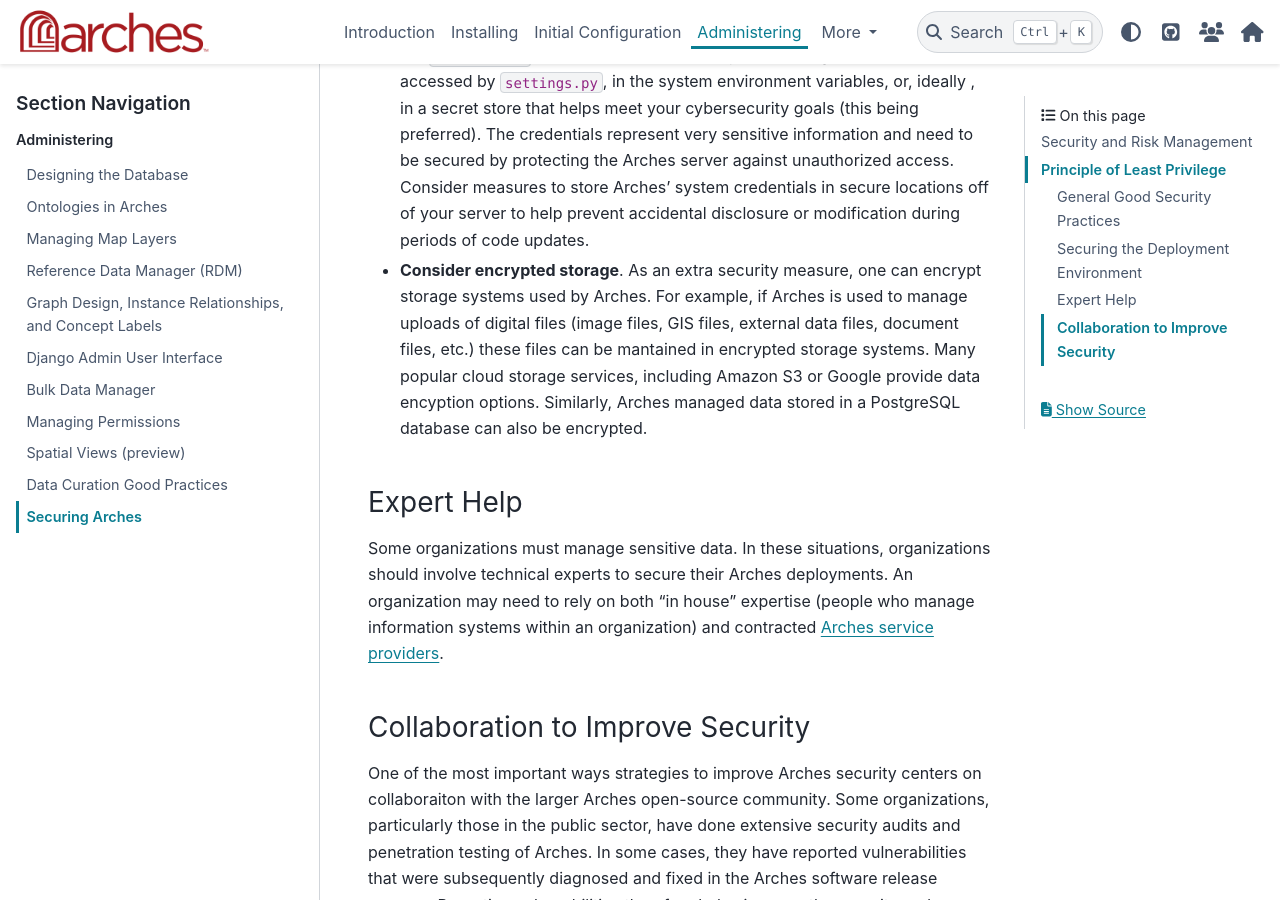
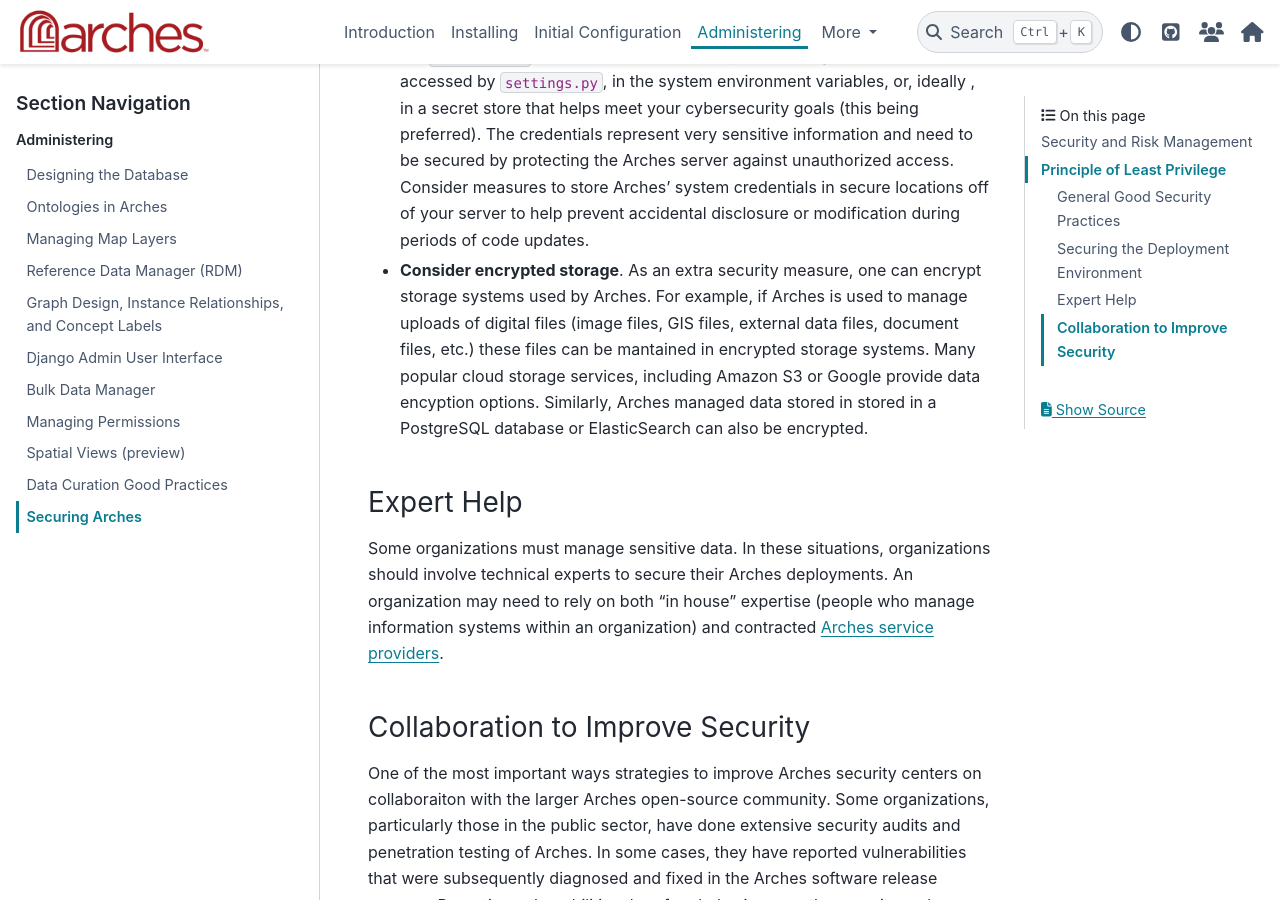
Before and after one commit to archesproject/arches-docs, a Sphinx documentation site: the page built from docs/administering/security.rst, in a window 1280 px wide and 900 px high, scrolled down 3622 px. Built offline with Sphinx 7.4.7 and the PyData theme 0.15.4, drawn with Linux system fonts in a browser that asks for light colours.

Commit message:
Update for review comment

```diff
--- a/docs/administering/security.rst
+++ b/docs/administering/security.rst
@@ -51,7 +51,7 @@
 
 * **Protect your Arches system credentials**. While use of strong passwords is a key security measure, one also needs to protect the server(s) where Arches is deployed. To function, the Arches application needs to be supplied with multiple passwords and other credentials in order to connect with dependency applications, including the PostgreSQL database. These credentials need to be added to or accessible to the ``settings.py`` (or similar ``settings_local.py``) files. To do so, you can choose to store credentials in the ``settings.py`` (or similar) file itself, in seperate configuration files accessed by ``settings.py``, in the system environment variables, or, ideally , in a secret store that helps meet your cybersecurity goals (this being preferred). The credentials represent very sensitive information and need to be secured by protecting the Arches server against unauthorized access. Consider measures to store Arches' system credentials in secure locations off of your server to help prevent accidental disclosure or modification during periods of code updates.
 
-* **Consider encrypted storage**. As an extra security measure, one can encrypt storage systems used by Arches. For example, if Arches is used to manage uploads of digital files (image files, GIS files, external data files, document files, etc.) these files can be mantained in encrypted storage systems. Many popular cloud storage services, including Amazon S3 or Google provide data encyption options. Similarly, Arches managed data stored in a PostgreSQL database can also be encrypted.
+* **Consider encrypted storage**. As an extra security measure, one can encrypt storage systems used by Arches. For example, if Arches is used to manage uploads of digital files (image files, GIS files, external data files, document files, etc.) these files can be mantained in encrypted storage systems. Many popular cloud storage services, including Amazon S3 or Google provide data encyption options. Similarly, Arches managed data stored in stored in a PostgreSQL database or ElasticSearch can also be encrypted.
 
 
 Expert Help
```
